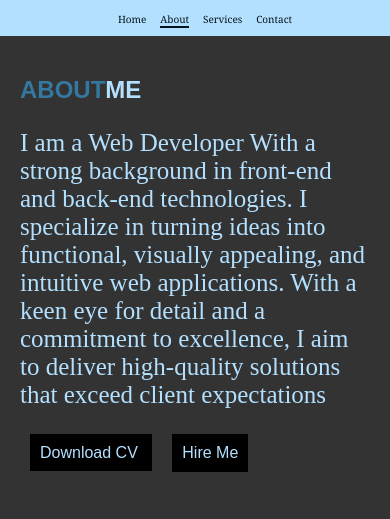
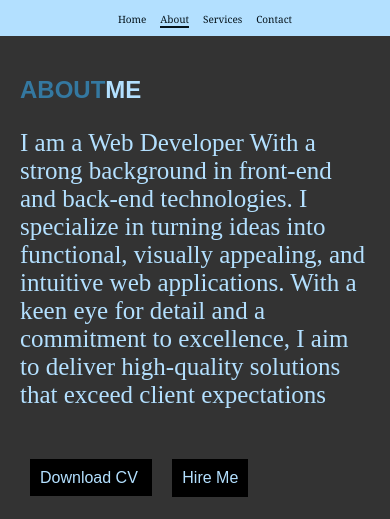
Before and after one commit to Rejoyce0791/BBD-DDNA-Portfolio, a plain HTML site: page about.html in a window 390 px wide. Shown: the top 519 px of the page. Drawn offline with Linux system fonts and the light colour scheme.

Commit message:
about updated

```diff
--- a/style.css
+++ b/style.css
@@ -120,7 +120,8 @@ span{
 }
 
 .buttons {
-    margin-top: 20px;
+    margin-top: 50px;
+    justify-content: space-between;
 
 }
 
@@ -427,10 +428,11 @@ img {
   @media screen and (max-width: 600px) {
     .about-content {
       flex-direction: column; /* Stack items on top of each other */
+
     }
 
     .about-text,
-    .about-image {
+    .about-image ,.buttons{
       width: 100%; /* Full width for both sections on smaller screens */
     }
   }
```
